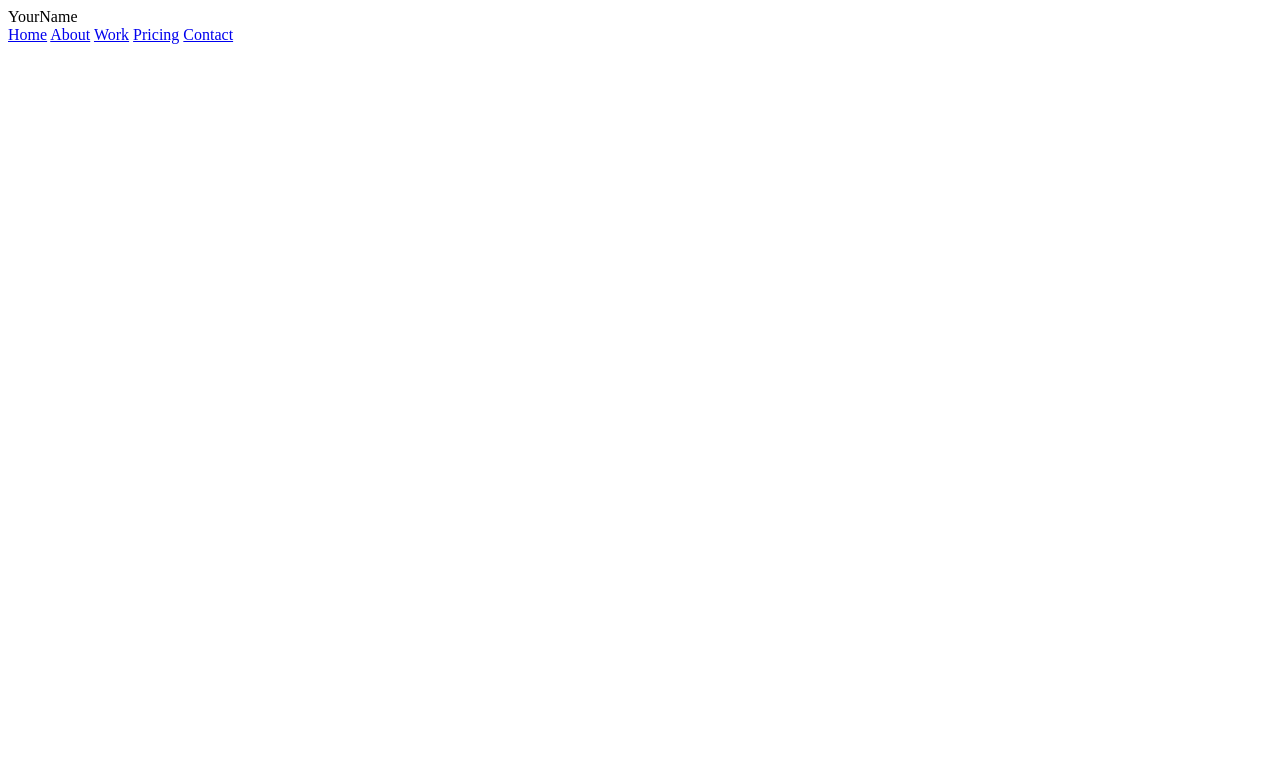
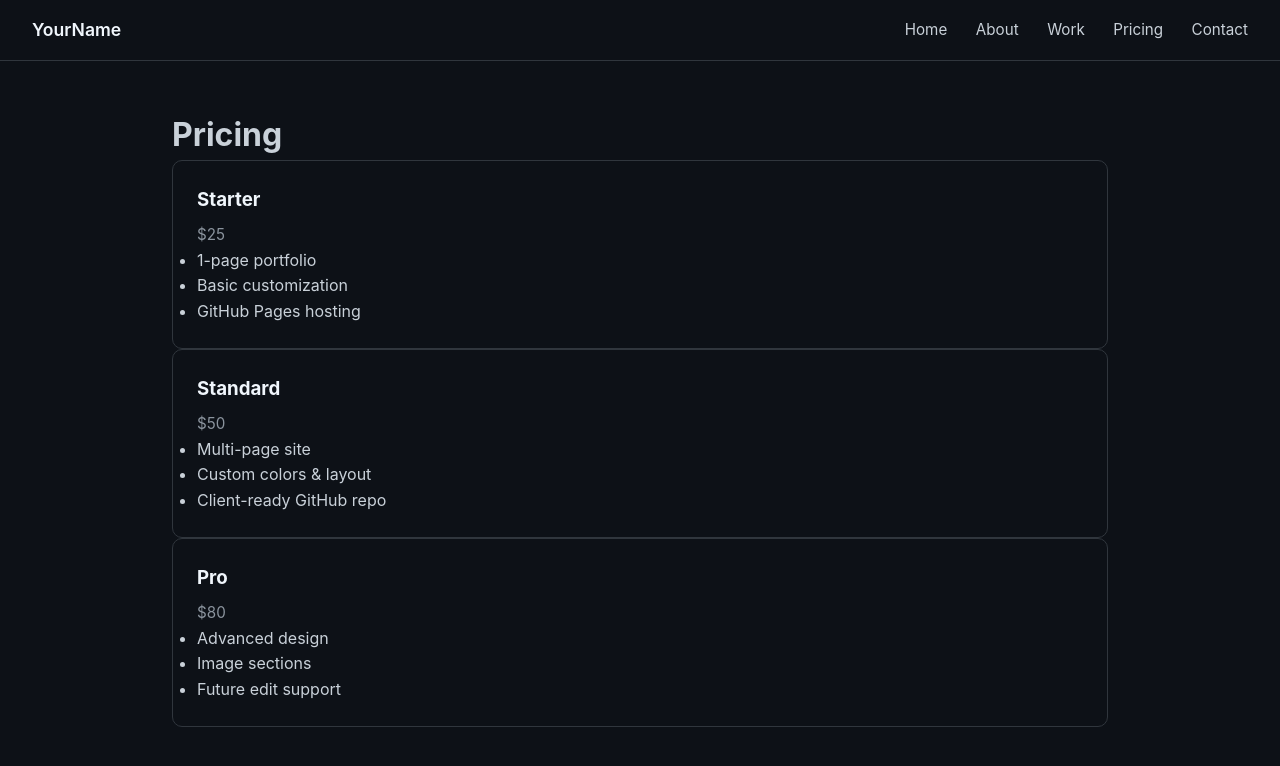
Before and after one commit to arjunbhadane212-hub/PORTFOLIOS, a plain HTML site: page pricing.html in a window 1280 px wide. Drawn offline with Linux system fonts and the light colour scheme.

Commit message:
Update pricing.html

```diff
--- a/pricing.html
+++ b/pricing.html
@@ -1,3 +1,14 @@
+<!DOCTYPE html>
+<html lang="en">
+<head>
+  <meta charset="UTF-8" />
+  <meta name="viewport" content="width=device-width, initial-scale=1.0" />
+  <title>Pricing</title>
+  <link rel="stylesheet" href="style.css" />
+</head>
+<body>
+
+  <!-- NAVBAR -->
   <nav class="nav">
     <div class="logo">YourName</div>
     <div class="links">
@@ -8,3 +19,43 @@
       <a href="contact.html">Contact</a>
     </div>
   </nav>
+
+  <!-- PAGE CONTENT -->
+  <main class="page">
+    <h1>Pricing</h1>
+
+    <div class="pricing-grid">
+      <div class="card">
+        <h3>Starter</h3>
+        <p class="price">$25</p>
+        <ul>
+          <li>1-page portfolio</li>
+          <li>Basic customization</li>
+          <li>GitHub Pages hosting</li>
+        </ul>
+      </div>
+
+      <div class="card featured">
+        <h3>Standard</h3>
+        <p class="price">$50</p>
+        <ul>
+          <li>Multi-page site</li>
+          <li>Custom colors & layout</li>
+          <li>Client-ready GitHub repo</li>
+        </ul>
+      </div>
+
+      <div class="card">
+        <h3>Pro</h3>
+        <p class="price">$80</p>
+        <ul>
+          <li>Advanced design</li>
+          <li>Image sections</li>
+          <li>Future edit support</li>
+        </ul>
+      </div>
+    </div>
+  </main>
+
+</body>
+</html>
```
Lines whose indentation alone changed are shown as unchanged.
